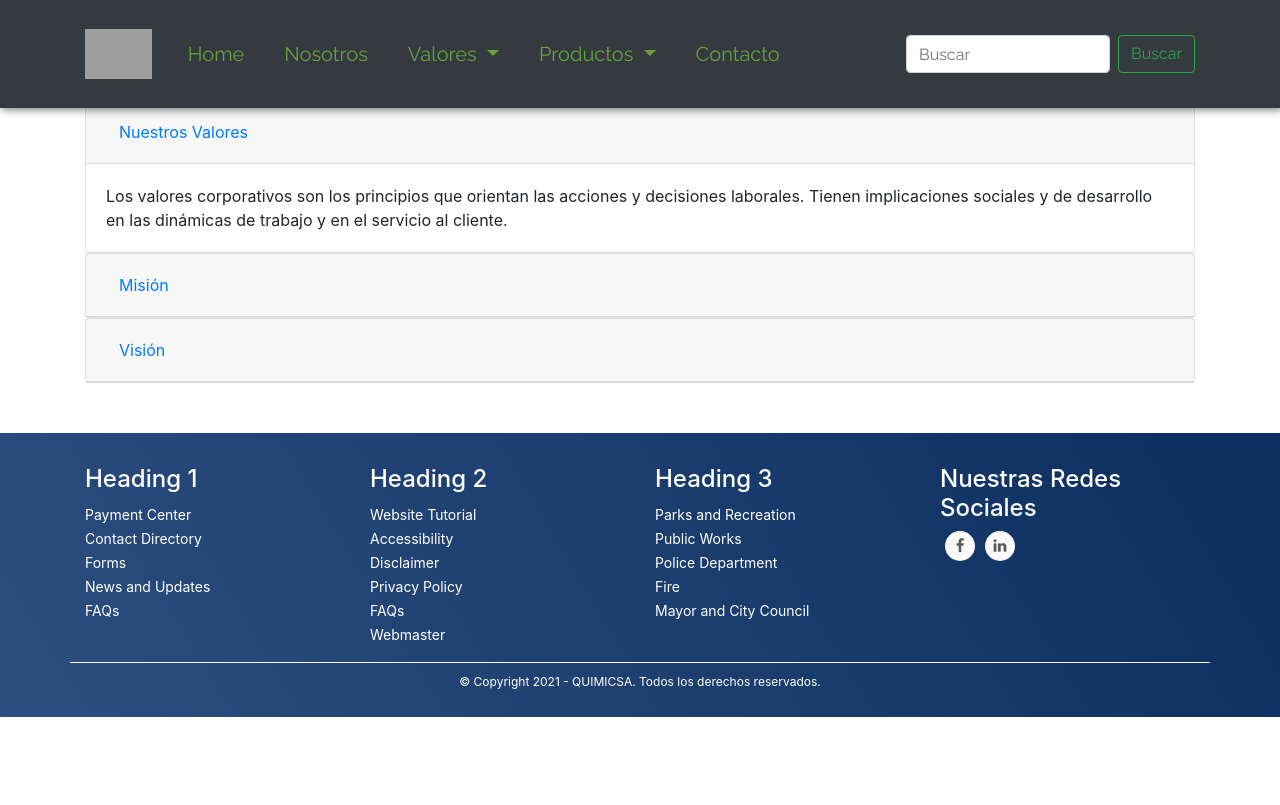
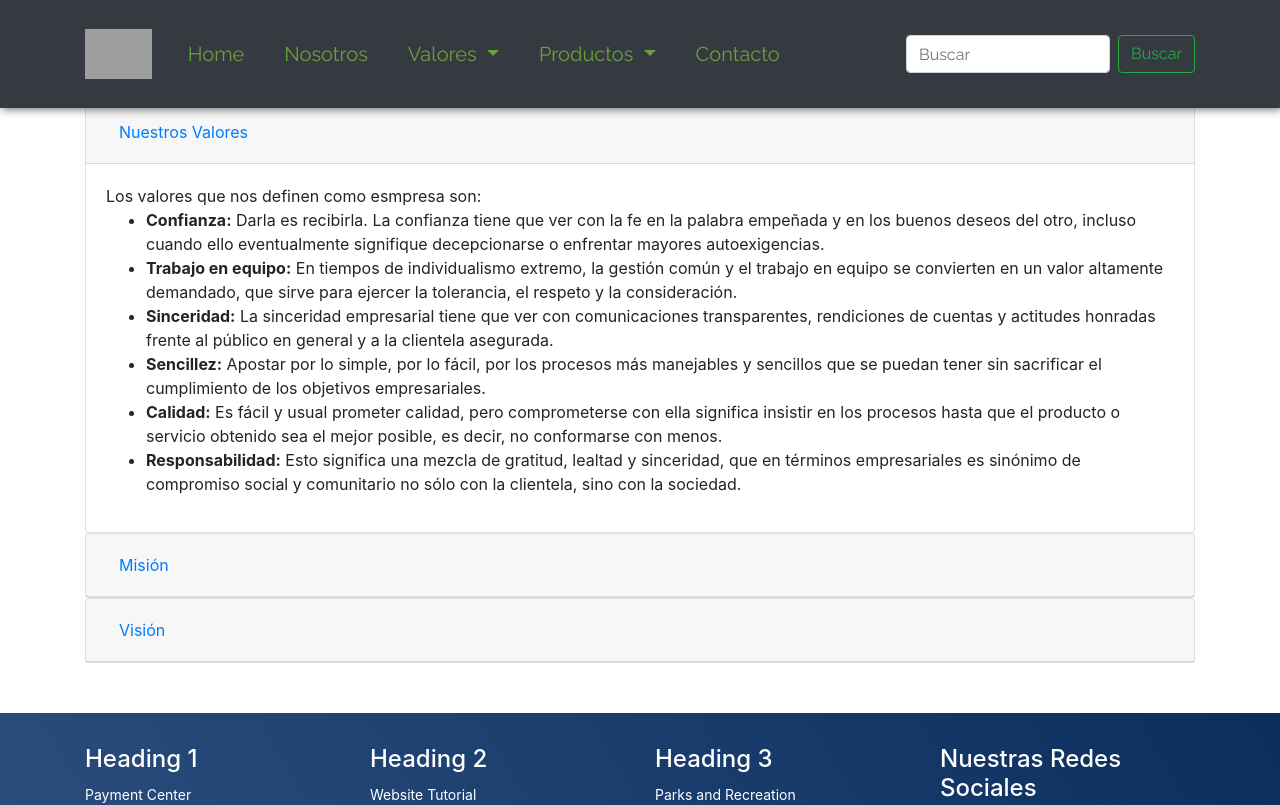
Before and after one commit to atenoc/quimicsa, an Angular app: page /valores in a window 1280 px wide. Shown: the top 805 px of the page. Built offline with nearby package versions, Linux system fonts and the light colour scheme; grey boxes are pictures that could not be loaded.

Commit message:
Se agrega informacion de la empres, mision, vision, quienes somos

```diff
--- a/src/app/components/home/home.component.html
+++ b/src/app/components/home/home.component.html
@@ -1,6 +1,9 @@
 
 <div class="container mt-5">
-
+        <div class="text-center">
+          <span class="display-2">QUIMICSA</span>
+          <p>Somos una Empresa 100 % mexicana con mas de 40 años de experiencia en la INDUSTRIA QUÍMICA</p>
+         </div>
         <div id="carouselExampleIndicators" class="carousel slide" data-ride="carousel">
             <ol class="carousel-indicators">
               <li data-target="#carouselExampleIndicators" data-slide-to="0" class="active"></li>
@@ -14,9 +17,9 @@
               <div class="carousel-item">
                 <img class="d-block w-100" src="https://res.cloudinary.com/dnblt4j16/image/upload/v1615862029/quimicsa/limpieza_twsxhn.jpg" alt="Second slide">
               </div>
-              <div class="carousel-item">
-                <img class="d-block w-100" src="https://res.cloudinary.com/dnblt4j16/image/upload/v1615862043/quimicsa/Quimicsa_qjwisw.png" alt="Third slide">
-              </div>
+              <!--<<div class="carousel-item">
+                img class="d-block w-100" src="https://res.cloudinary.com/dnblt4j16/image/upload/v1615862043/quimicsa/Quimicsa_qjwisw.png" alt="Third slide">
+              </div>-->
             </div>
             <a class="carousel-control-prev" href="#carouselExampleIndicators" role="button" data-slide="prev">
               <span class="carousel-control-prev-icon" aria-hidden="true"></span>
@@ -28,11 +31,4 @@
             </a>
           </div>
 
-
-
-        <div class="text-center">
-            <span class="display-2">QUIMICSA</span>
-            <p>Somos una Empresa 100 % mexicana en la INDUSTRIA QUÍMICA</p>
-        </div>
-
 </div>
--- a/src/app/components/nosotros/nosotros.component.html
+++ b/src/app/components/nosotros/nosotros.component.html
@@ -32,9 +32,7 @@
                     <div class="card-body">
                       <h5 class="card-title">¿Quienes somos?</h5>
                       <p class="card-text">
-                        Todavía escuchamos en la agencia clientes que dicen que hablar sobre nosotros es innecesario y queda ridículo. Por suerte, casi siempre conseguimos convencerles de lo contrario. El about us es una oportunidad para conectar con tus visitantes, mostrarles tu lado más personal y conseguir que confíen en ti como marca, empresa o institución.
-
-                        Añadir esta sección en tu web no solo sirve para aumentar la confianza en los usuarios que te visitan. Es también una oportunidad (más) de dejar claro al usuario qué haces y en qué puedes ayudarle.
+                        Somos una empresa de generaciones, con mas de 40 años en el mercado de la industria quimica, contamos con amplia experiencia en venta, creacion y distribucion de productos a granel y productos terminados, nuestro amplio catalogo de mas de 500 productos estamos seguros que te sera util para tus necesidades.
 
                       </p>
                       <a href="#" class="btn btn-primary">Enlace</a>
--- a/src/app/components/servicios/servicios.component.html
+++ b/src/app/components/servicios/servicios.component.html
@@ -1 +1 @@
-<p>servicios works!</p>
+<p>servicios workssssssss!</p>
--- a/src/app/components/valores/valores.component.html
+++ b/src/app/components/valores/valores.component.html
@@ -12,7 +12,16 @@
 
           <div id="collapseOne" class="collapse show" aria-labelledby="headingOne" data-parent="#accordion">
             <div class="card-body">
-                Los valores corporativos son los principios que orientan las acciones y decisiones laborales. Tienen implicaciones sociales y de desarrollo en las dinámicas de trabajo y en el servicio al cliente.
+              Los valores que nos definen como esmpresa son:
+              <ul>
+                <li><b>Confianza:</b> Darla es recibirla. La confianza tiene que ver con la fe en la palabra empeñada y en los buenos deseos del otro, incluso cuando ello eventualmente signifique decepcionarse o enfrentar mayores autoexigencias.</li>
+                <li><b>Trabajo en equipo:</b> En tiempos de individualismo extremo, la gestión común y el trabajo en equipo se convierten en un valor altamente demandado, que sirve para ejercer la tolerancia, el respeto y la consideración.</li>
+                <li><b>Sinceridad:</b> La sinceridad empresarial tiene que ver con comunicaciones transparentes, rendiciones de cuentas y actitudes honradas frente al público en general y a la clientela asegurada.</li>
+                <li><b>Sencillez:</b> Apostar por lo simple, por lo fácil, por los procesos más manejables y sencillos que se puedan tener sin sacrificar el cumplimiento de los objetivos empresariales.</li>
+                <li><b>Calidad:</b> Es fácil y usual prometer calidad, pero comprometerse con ella significa insistir en los procesos hasta que el producto o servicio obtenido sea el mejor posible, es decir, no conformarse con menos.</li>
+                <li><b>Responsabilidad:</b> Esto significa una mezcla de gratitud, lealtad y sinceridad, que en términos empresariales es sinónimo de compromiso social y comunitario no sólo con la clientela, sino con la sociedad.</li>
+              </ul>
+
             </div>
           </div>
         </div>
@@ -26,7 +35,7 @@
           </div>
           <div id="collapseTwo" class="collapse" aria-labelledby="headingTwo" data-parent="#accordion">
             <div class="card-body">
-                La misión de una empresa es una herramienta estratégica que sintetiza el propósito de una empresa. Es el objetivo o la propuesta que sirve a la sociedad, así como la base del plan de negocios y de las estrategias operativas. Generalmente incluye una descripción general de la organización, su función y objetivos.
+                La misión de una empresa es dar al cliente el mejor servicio y variedad, calidad y valor de productos.
             </div>
           </div>
         </div>
@@ -40,7 +49,7 @@
           </div>
           <div id="collapseThree" class="collapse" aria-labelledby="headingThree" data-parent="#accordion">
             <div class="card-body">
-                La visión de una empresa es una meta de plazo amplio donde se establece la aspiración sobre los logros de una empresa y lo que se desea acerca de su estado futuro. Así, la visión define la ruta a seguir, tanto para los directivos como para los empleados.
+                La visión de nuestra empresa es servir mejor a nuestros clientes para ser siempre relevantes en sus vidas y formar relaciones duraderas.
             </div>
           </div>
         </div>
--- a/src/index.html
+++ b/src/index.html
@@ -2,7 +2,7 @@
 <html lang="en">
 <head>
   <meta charset="utf-8">
-  <title>Company</title>
+  <title>Quimicsa</title>
   <base href="/">
   <meta name="viewport" content="width=device-width, initial-scale=1">
   <link rel="icon" type="image/x-icon" href="favicon.ico">
```
Also changed, not shown: 1 other file (tests, documents, lock files or other folders).
